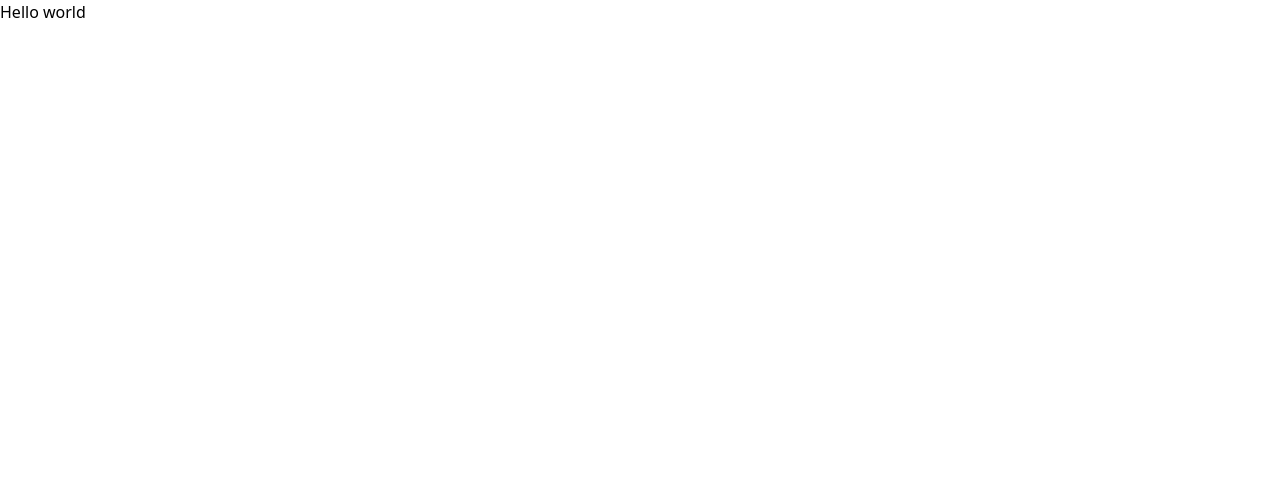
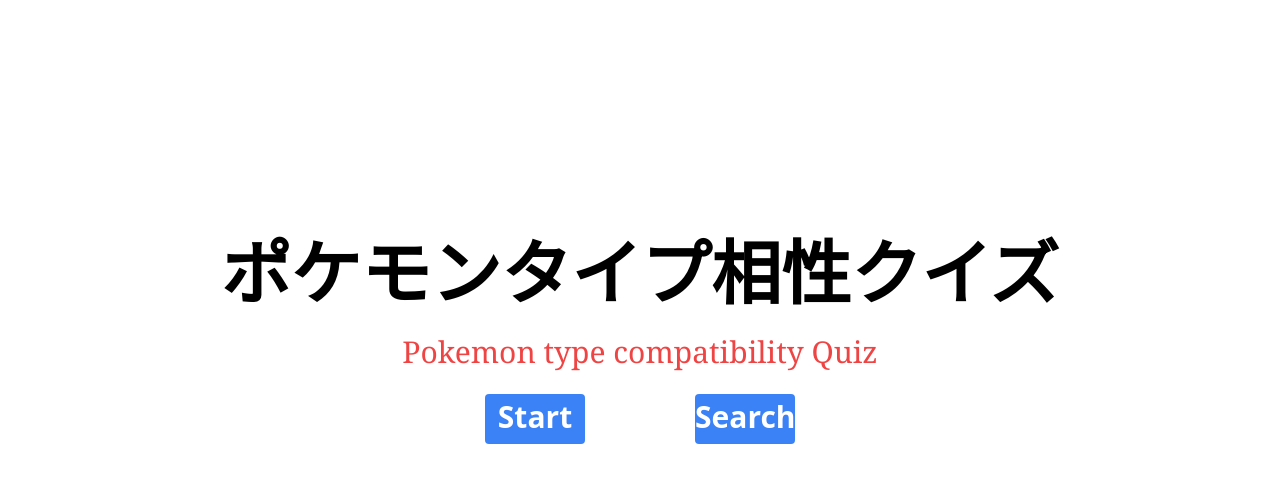
Before and after one commit to nakashimashin/PokemonTypeQuiz, a Next.js app: page / in a window 1280 px wide. Shown: the top 482 px of the page. Built offline with nearby package versions, Linux system fonts and the light colour scheme.

Commit message:
Topページ作成

```diff
--- /dev/null
+++ b/src/app/components/Top.tsx
@@ -0,0 +1,16 @@
+import Link from "next/link"
+
+export default function Top() {
+    return (
+      <>
+        <div className="flex flex-col items-center mt-[220px]">
+            <div className="text-[70px] font-bold">ポケモンタイプ相性クイズ</div>
+            <div className="mt-1 text-[30px] text-red-500 font-serif">Pokemon type compatibility Quiz</div>
+            <div className="flex flex-row justify-around w-[500px] mt-[20px] px-10">
+                <Link href="" className="text-[30px] bg-blue-500 hover:bg-blue-300 rounded font-bold w-[100px] h-[50px] text-center text-white">Start</Link>
+                <Link href="" className="text-[30px] bg-blue-500 hover:bg-blue-300 rounded font-bold w-[100px] h-[50px] text-center text-white">Search</Link>
+            </div>
+        </div>
+      </>
+    )
+  }
--- a/src/app/layout.tsx
+++ b/src/app/layout.tsx
@@ -13,7 +13,7 @@
   children: React.ReactNode
 }) {
   return (
-    <html lang="ja">
+    <html lang="ja"  className='h-screen w-screen'>
       <body>{children}</body>
     </html>
   )
--- a/src/app/page.tsx
+++ b/src/app/page.tsx
@@ -1,9 +1,9 @@
-import Image from 'next/image'
+import Top from "./components/Top"
 
 export default function Home() {
   return (
     <>
-      <div>Hello world</div>
+      <Top />
     </>
   )
 }
```
